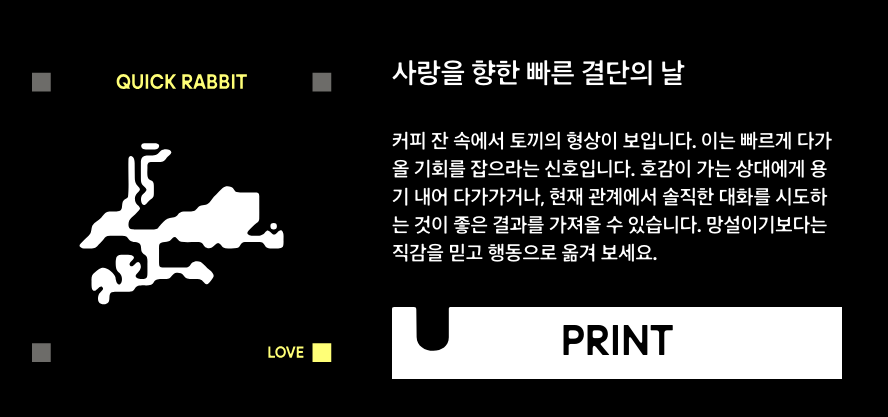
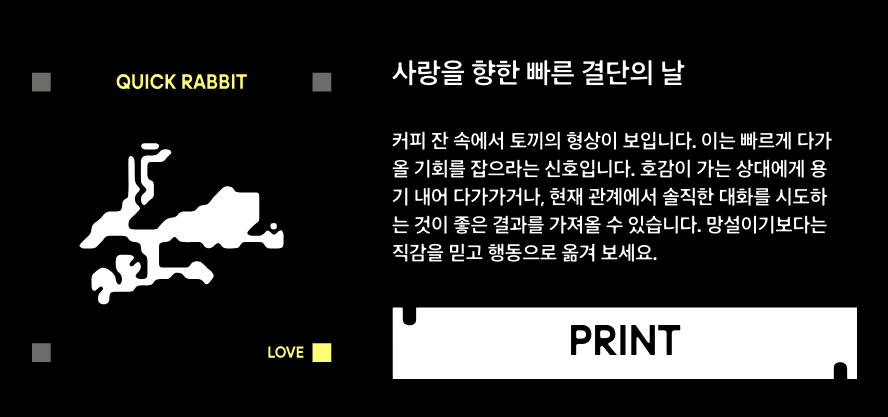
Before and after one commit to se-eun-park/taro-cafe, a React (Vite) app: page /love in a window 1280 px wide. Shown: the part 223-640 px from the top of the page, without its empty margins (203-1091 px from the left). Built offline with nearby package versions, Linux system fonts and the light colour scheme.

Commit message:
feat: print 버튼 이미지 오류 수정

```diff
--- /dev/null
+++ b/src/assets/svg/PrintButton.tsx
@@ -0,0 +1,36 @@
+import type { SVGProps } from 'react'
+import { useNavigate } from 'react-router-dom'
+
+interface SvgPrintButtonProps extends SVGProps<SVGSVGElement> {
+  text: string
+  textSize: string
+  navigate: string
+}
+
+const SvgPrintButton = ({ text, textSize, navigate, ...props }: SvgPrintButtonProps) => {
+  const nav = useNavigate()
+  const onClick = () => nav(navigate)
+  const textSizeClass = textSize === 'lg' ? 'text-[80px]' : 'text-[40px]'
+  return (
+    <button onClick={onClick}>
+      <svg xmlns='http://www.w3.org/2000/svg' fill='none' {...props}>
+        <path
+          fill='#fff'
+          fillRule='evenodd'
+          d='M465.236 71.954V.436L24.809.438c-.561 0-.69.304-.69.868v11.51c0 7.639-13.223 7.075-13.265-.174l-.13-11.207c0-.652-.26-.999-.994-.999H1.615c-.735 0-.908.347-.908.999L.74 72.953l440.395-.001c.562 0 .691-.305.691-.868V60.815c0-7.64 13.222-7.075 13.265.174l.129 10.965c0 .652.26 1 .993 1h8.117c.735 0 .907-.348.907-1'
+          clipRule='evenodd'
+        />
+        <text
+          x='50%'
+          y='50%'
+          textAnchor='middle'
+          dy='.3em'
+          className={`${textSizeClass} fill-current text-black`}
+        >
+          {text}
+        </text>
+      </svg>
+    </button>
+  )
+}
+export default SvgPrintButton
--- a/src/assets/svg/index.ts
+++ b/src/assets/svg/index.ts
@@ -21,4 +21,5 @@ export { default as Money1 } from './Money1'
 export { default as Money2 } from './Money2'
 export { default as Money3 } from './Money3'
 export { default as Money4 } from './Money4'
+export { default as PrintButton } from './PrintButton'
 export { default as UuunText } from './UuunText'
--- a/src/routes/pages/Career.tsx
+++ b/src/routes/pages/Career.tsx
@@ -1,6 +1,6 @@
 import { encodeBase64 } from '@/hooks/useAes'
 import { CareerContentsMap } from '@/constants/CareerContentsMap'
-import { HomeButton } from '@assets/svg'
+import { PrintButton } from '@assets/svg'
 
 export default function Career() {
   const randomValue = Math.floor(Math.random() * CareerContentsMap.length)
@@ -16,8 +16,8 @@ export default function Career() {
           <h1 className='text-[28px]'>{CareerContent.title}</h1>
           <p className='text-xl'>{CareerContent.description}</p>
         </div>
-        <HomeButton
-          className='w-[450px] h-[72px]'
+        <PrintButton
+          className='w-[465px] h-[72.5px]'
           text='PRINT'
           textSize='md'
           navigate={`/print/${encodedValue}`}
--- a/src/routes/pages/Health.tsx
+++ b/src/routes/pages/Health.tsx
@@ -1,6 +1,6 @@
 import { encodeBase64 } from '@/hooks/useAes'
 import { HealthContentsMap } from '@/constants/HealthContentsMap'
-import { HomeButton } from '@assets/svg'
+import { PrintButton } from '@assets/svg'
 
 export default function Health() {
   const randomValue = Math.floor(Math.random() * HealthContentsMap.length)
@@ -16,8 +16,8 @@ export default function Health() {
           <h1 className='text-[28px]'>{HealthContent.title}</h1>
           <p className='text-xl'>{HealthContent.description}</p>
         </div>
-        <HomeButton
-          className='w-[450px] h-[72px]'
+        <PrintButton
+          className='w-[465px] h-[72.5px]'
           text='PRINT'
           textSize='md'
           navigate={`/print/${encodedValue}`}
--- a/src/routes/pages/Love.tsx
+++ b/src/routes/pages/Love.tsx
@@ -1,6 +1,6 @@
 import { encodeBase64 } from '@/hooks/useAes'
 import { LoveContentsMap } from '@/constants/LoveContentsMap'
-import { HomeButton } from '@assets/svg'
+import { PrintButton } from '@assets/svg'
 
 export default function Love() {
   const randomValue = Math.floor(Math.random() * LoveContentsMap.length)
@@ -16,8 +16,8 @@ export default function Love() {
           <h1 className='text-[28px]'>{LoveContent.title}</h1>
           <p className='text-xl'>{LoveContent.description}</p>
         </div>
-        <HomeButton
-          className='w-[450px] h-[72px]'
+        <PrintButton
+          className='w-[465px] h-[72.5px]'
           text='PRINT'
           textSize='md'
           navigate={`/print/${encodedValue}`}
--- a/src/routes/pages/Luck.tsx
+++ b/src/routes/pages/Luck.tsx
@@ -1,6 +1,6 @@
 import { encodeBase64 } from '@/hooks/useAes'
 import { LuckContentsMap } from '@/constants/LuckContentsMap'
-import { HomeButton } from '@assets/svg'
+import { PrintButton } from '@assets/svg'
 
 export default function Luck() {
   const randomValue = Math.floor(Math.random() * LuckContentsMap.length)
@@ -16,8 +16,8 @@ export default function Luck() {
           <h1 className='text-[28px]'>{LuckContent.title}</h1>
           <p className='text-xl'>{LuckContent.description}</p>
         </div>
-        <HomeButton
-          className='w-[450px] h-[72px]'
+        <PrintButton
+          className='w-[465px] h-[72.5px]'
           text='PRINT'
           textSize='md'
           navigate={`/print/${encodedValue}`}
--- a/src/routes/pages/Money.tsx
+++ b/src/routes/pages/Money.tsx
@@ -1,6 +1,6 @@
 import { encodeBase64 } from '@/hooks/useAes'
 import { MoneyContentsMap } from '@/constants/MoneyContentsMap'
-import { HomeButton } from '@assets/svg'
+import { PrintButton } from '@assets/svg'
 
 export default function Money() {
   const randomValue = Math.floor(Math.random() * MoneyContentsMap.length)
@@ -16,8 +16,8 @@ export default function Money() {
           <h1 className='text-[28px]'>{MoneyContent.title}</h1>
           <p className='text-xl'>{MoneyContent.description}</p>
         </div>
-        <HomeButton
-          className='w-[450px] h-[72px]'
+        <PrintButton
+          className='w-[465px] h-[72.5px]'
           text='PRINT'
           textSize='md'
           navigate={`/print/${encodedValue}`}
```
Also changed, not shown: public/svg/print-button.svg (added).
